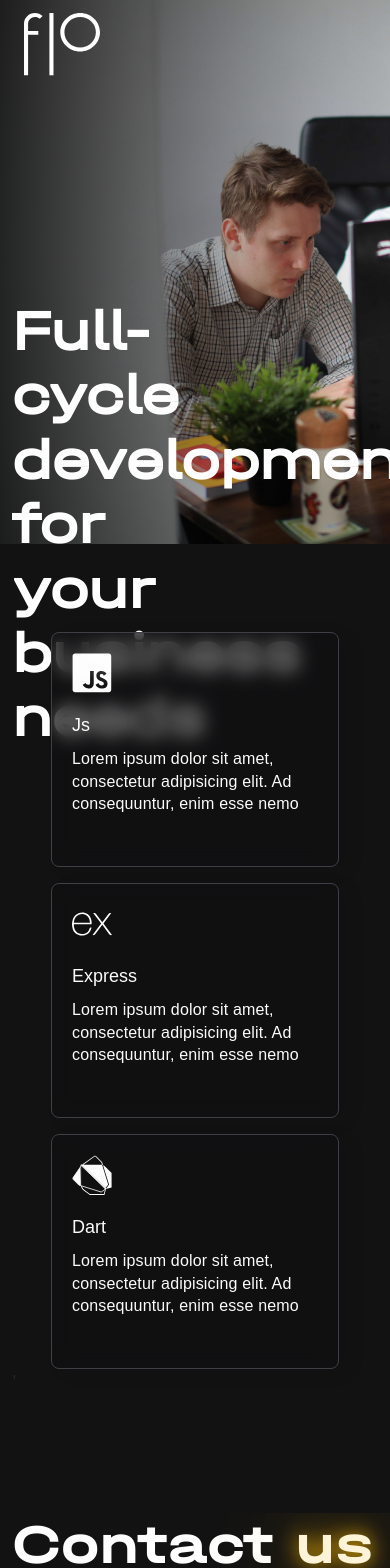
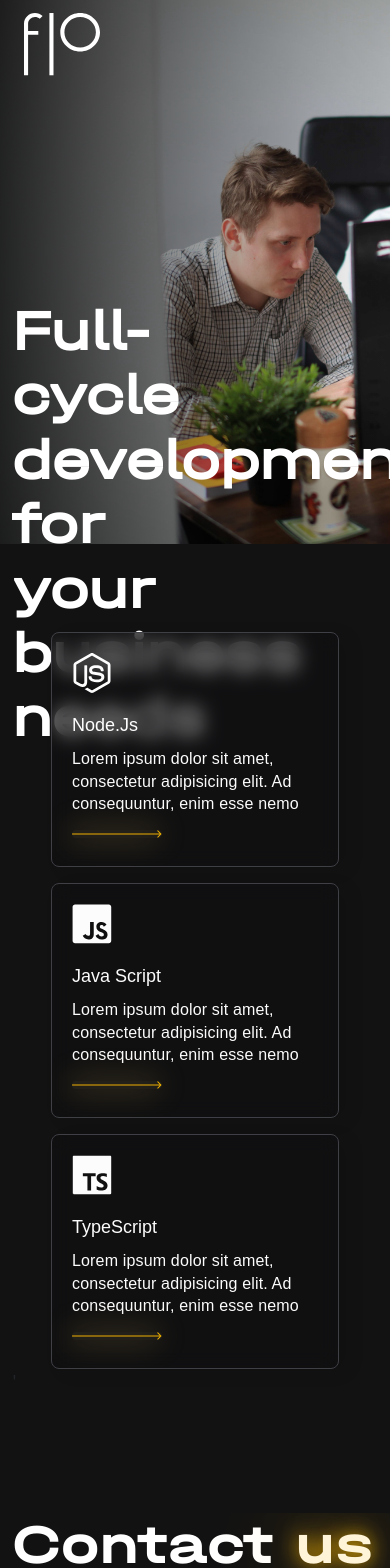
Before and after one commit to first-line-outsourcing/flo.website, a React (Create React App) app: page /technologies in a window 390 px wide. Shown: the top 1568 px of the page. Built offline with nearby package versions, Linux system fonts and the light colour scheme.

Commit message:
feat: add arrow for mobile, update icons

```diff
--- a/src/components/technologyCard/TechnologyCard.scss
+++ b/src/components/technologyCard/TechnologyCard.scss
@@ -1,4 +1,5 @@
 $Small: "576px";
+$ExtraLarge: "1200px";
 
 .card {
   opacity: 0.99;
@@ -30,57 +31,59 @@ $Small: "576px";
   margin-left: auto;
   margin-right: auto;
 
+  .logo {
+    width: 40px;
+    height: 40px;
+  }
+
   h2 {
     font-size: 24px;
   }
 
-  .logo {
-    width: 40px;
-    height: 40px;
+  h3 {
+    font-family: Halvar Mittelschrift, sans-serif;
+    line-height: 140%;
+    color: #ffffff;
+    margin-bottom: 10px;
   }
-}
 
-p {
-  width: 256px;
-  height: 66px;
-  overflow: hidden
+  p {
+    width: 256px;
+    height: 66px;
+    overflow: hidden;
+    font-family: Halvar Mittelschrift, sans-serif;
+    font-size: 16px;
+    line-height: 140%;
+    color: #ffffff;
+    margin-bottom: 16px;
+
+    a {
+      color: #ffffff;
+    }
+  }
+
+  .arrowContainer {
+    visibility: hidden;
+    align-items: center;
+  }
 }
 
 .card:hover {
   .arrowContainer {
-    display: block;
     visibility: visible;
   }
 }
 
-.arrowContainer {
-  display: block;
-  visibility: hidden;
-  align-content: center;
-
-  .arrow {
-    display: block;
+.arrowContainer:hover {
+  .regularArrow {
+    .arrow {
+      border-radius: 140px;
+      box-sizing: border-box;
+      box-shadow: inset 80px 0px 20px rgba(243, 206, 113, 0.09), -3px 0px 30px rgba(238, 195, 88, 0.38);
+    }
   }
 }
 
-p {
-  font-family: Halvar Mittelschrift, sans-serif;
-  font-size: 16px;
-  line-height: 140%;
-  color: #ffffff;
-  margin-bottom: 16px;
-
-  a {
-    color: #ffffff;
-  }
-}
-
-h3 {
-  font-family: Halvar Mittelschrift, sans-serif;
-  line-height: 140%;
-  color: #ffffff;
-  margin-bottom: 10px;
-}
 
 @media (max-width: $Small) {
   .card {
@@ -96,5 +99,25 @@ h3 {
     img {
       margin-bottom: 20px;
     }
+
+
   }
 }
+
+@media (max-width: $ExtraLarge) {
+  .card {
+    .arrowContainer {
+      visibility: visible;
+
+      .regularArrow {
+
+        .arrow {
+          display: block;
+          border-radius: 140px;
+          box-sizing: border-box;
+          box-shadow: inset 80px 0px 20px rgba(243, 206, 113, 0.09), -3px 0px 30px rgba(238, 195, 88, 0.38);
+        }
+      }
+    }
+  }
+}
--- a/src/components/technologyCard/technologyCard.js
+++ b/src/components/technologyCard/technologyCard.js
@@ -10,8 +10,9 @@ const TechnologyCard = (props) => {
             </div>
             <div><h3>{props.title}</h3></div>
             <p> {props.text}</p>
-            <div className={'arrowContainer'}><img src={Arrow} className={'arrow'}/></div>
-
+            <div className={'arrowContainer'}>
+            <div className={'regularArrow'}><img src={Arrow} className={'arrow'}/></div>
+            </div>
         </div>
     );
 };
--- a/src/pages/Technologies.js
+++ b/src/pages/Technologies.js
@@ -106,29 +106,32 @@ export default function Technologies() {
             text: '  Lorem ipsum dolor sit amet, consectetur adipisicing elit. Ad consequuntur, enim esse nemo suscipit vitae.'
         },
     ]
-    let windowSize = window.innerWidth
-    if (windowSize <= 720) {
-        cardArray = [
+        let mobileArray = [
             {
-                img: Js,
-                title: 'Js',
+                img: NodeJs,
+                title: 'Node.Js',
                 text: '  Lorem ipsum dolor sit amet, consectetur adipisicing elit. Ad consequuntur, enim esse nemo suscipit vitae.'
             },
             {
-                img: Express,
-                title: 'Express',
+                img: Js,
+                title: 'Java Script',
                 text: '  Lorem ipsum dolor sit amet, consectetur adipisicing elit. Ad consequuntur, enim esse nemo suscipit vitae.'
             },
             {
-                img: Dart,
-                title: 'Dart',
+                img: TS,
+                title: 'TypeScript',
                 text: '  Lorem ipsum dolor sit amet, consectetur adipisicing elit. Ad consequuntur, enim esse nemo suscipit vitae.'
             },
         ]
-    }
+
     let key = 0;
     let cards = cardArray.map((card) => {
-        return <div className={'col-lg-4 col-sm-12 col-md-6'} key={key++}>
+            return <div className={'col-lg-6 col-sm-12 col-md-6 col-xl-4 desktopCards'} key={key++}>
+            <TechnologyCard img={card.img} title={card.title} text={card.text}/>
+        </div>
+    })
+    let mobileCards = mobileArray.map((card) => {
+        return <div className={'col-lg-6 col-sm-12 col-md-6 col-xl-4 mobileCards'} key={key++}>
             <TechnologyCard img={card.img} title={card.title} text={card.text}/>
         </div>
     })
@@ -148,6 +151,7 @@ export default function Technologies() {
                 <div className={'cardContainer'}>
                     <div className={'row'}>
                         {cards}
+                        {mobileCards}
                     </div>
                 </div>'
             </div>
--- a/src/pages/Technologies.scss
+++ b/src/pages/Technologies.scss
@@ -1,16 +1,33 @@
 $Small: "576px";
 $ExtraLarge: "1200px";
-.tech{
+.tech {
   background-size: cover;
   background: url("../images/technologies/back.svg") no-repeat 44% 90%;
 }
-.cardContainer{
+
+.cardContainer {
   margin-top: 132px;
+
+  .desktopCards {
+    display: block;
+  }
+
+  .mobileCards {
+    display: none;
+  }
 }
+
 @media (max-width: $Small) {
-  .cardContainer{
+  .cardContainer {
     margin-top: 72px;
 
+    .desktopCards {
+      display: none;
+    }
+
+    .mobileCards {
+      display: block;
+    }
   }
   .title {
     border-bottom: 1px solid #54420f;
@@ -22,4 +39,13 @@ $ExtraLarge: "1200px";
   .tech {
     background: none;
   }
+  .cardContainer{
+    .desktopCards {
+      display: none;
+    }
+
+    .mobileCards {
+      display: block;
+    }
+  }
 }
```
